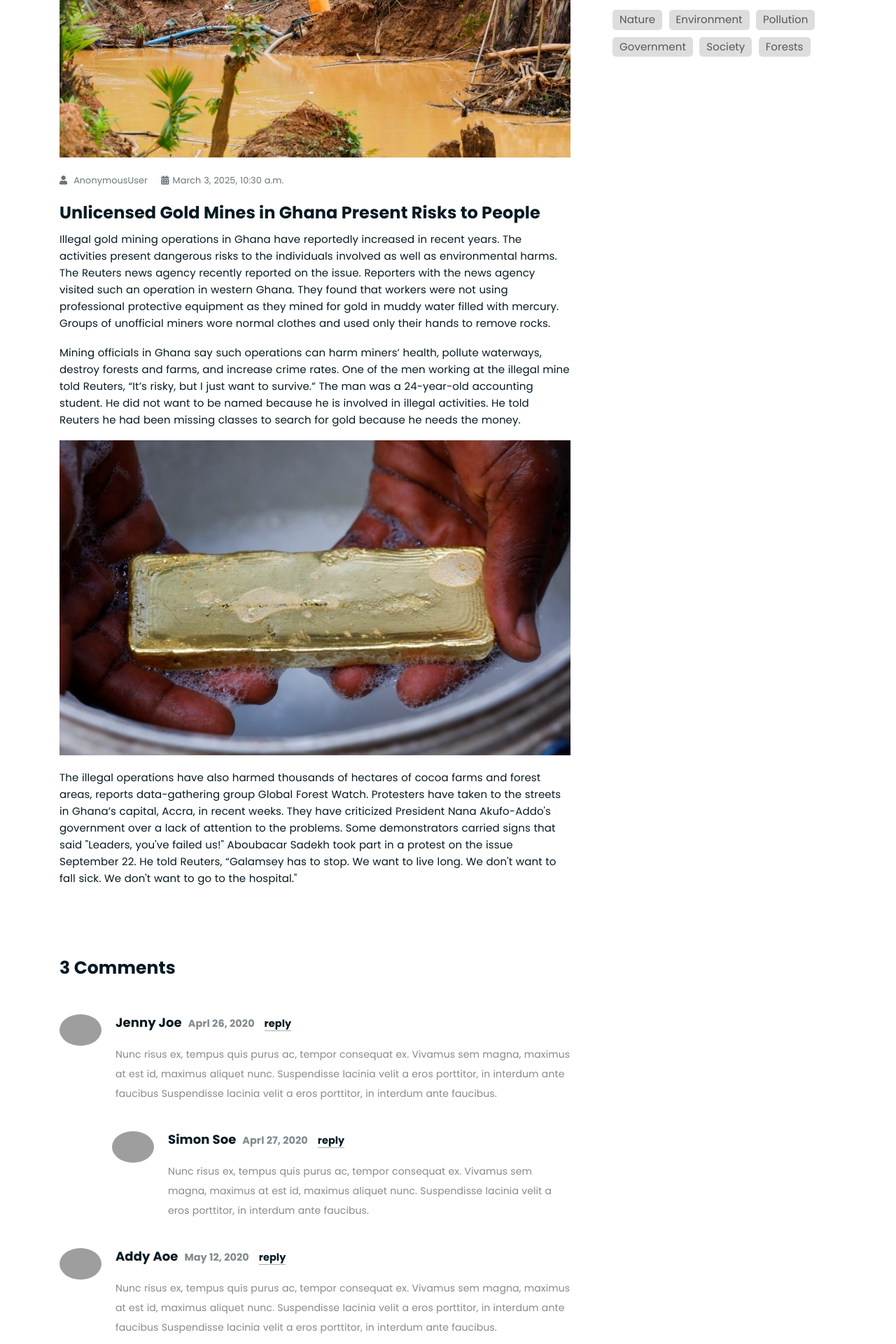
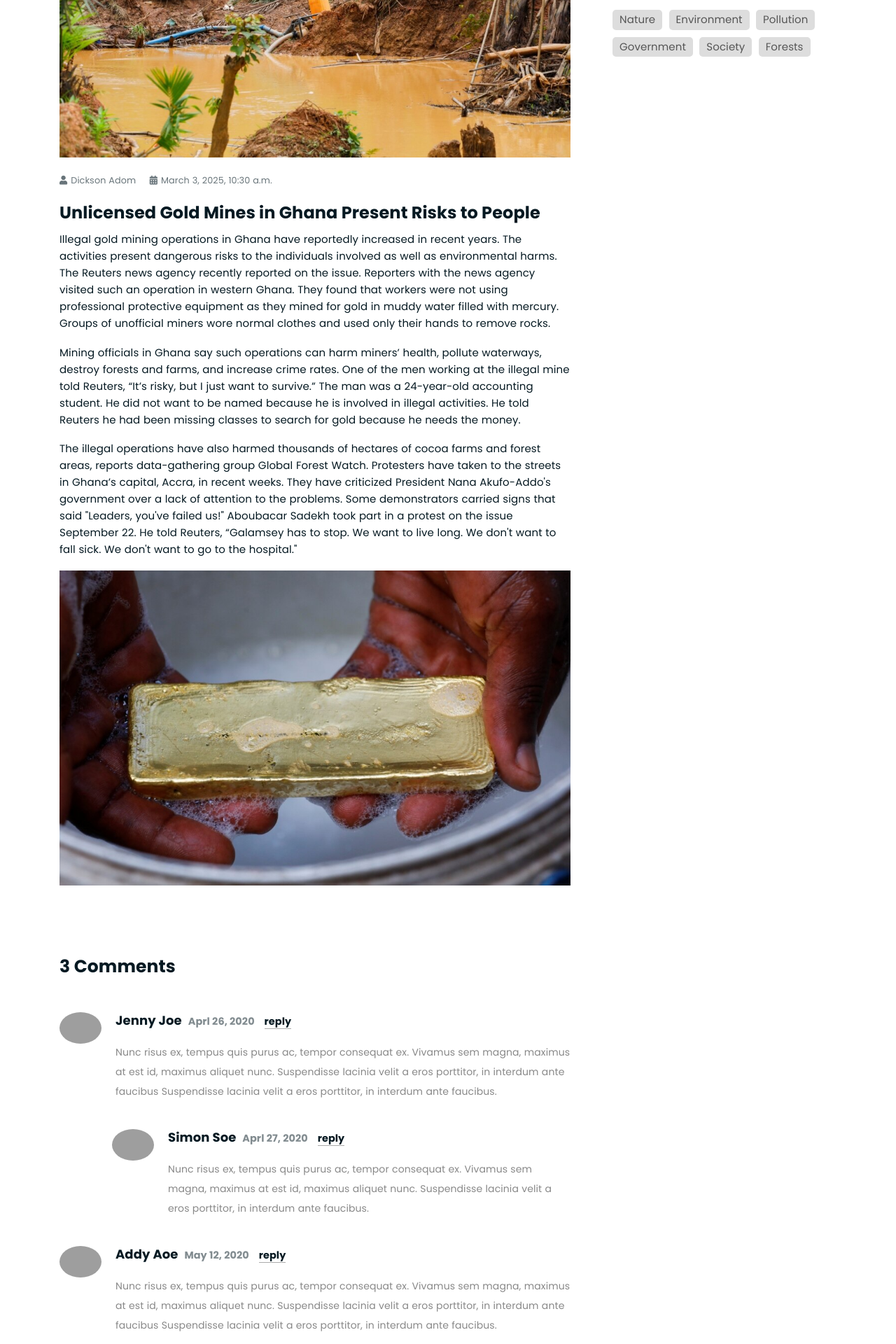
Before and after one commit to jincespublication/ronag, a Django app: page /singleNews.html/2 in a window 1280 px wide. Shown: the part 938-2858 px from the top of the page at 70% size. Run offline with Django 5.2, Linux system fonts and the light colour scheme; data comes from the database, SQL or seed files in the repository; both versions use the stored data as it was after the commit; some libraries are stand-ins or nearby versions; some web fonts are replaced; grey boxes are pictures that could not be loaded.

Commit message:
Deploying to Render

```diff
--- a/templates/news.html
+++ b/templates/news.html
@@ -30,7 +30,7 @@
 						<div class="news-text-box">
 							<h3><a href="{% url 'singleNews' post.id %}">{{post.title}}</a></h3>
 							<p class="blog-meta">
-								<span class="author"><i class="fas fa-user"></i> Admin</span>
+								<span class="author"><i class="fas fa-user"></i> Dickson Adom</span>
 								<span class="date"><i class="fas fa-calendar"></i>{{post.date}}</span>
 							</p>
 							<p class="excerpt">{{post.paragraph1}}</p>
--- a/templates/singleNews.html
+++ b/templates/singleNews.html
@@ -34,7 +34,8 @@
 							<p></p>
 							{% endif %}
 							<p class="blog-meta">
-								<span class="author"><i class="fas fa-user"></i> {{user}}</span>
+								{% comment %} <span class="author"><i class="fas fa-user"></i> {{user}}</span> {% endcomment %}
+								<span class="author"><i class="fas fa-user"></i>Dickson Adom</span>
 								<span class="date"><i class="fas fa-calendar"></i>{{post.date}}</span>
 							</p>
 							<h2>{{post.title}}</h2>
@@ -46,14 +47,16 @@
 								<p>{{post.paragraph2}}</p>
 							{% endif %}
 
+
+
+							{% if post.paragraph3 %}
+								<p>{{post.paragraph3}}</p>
+							{% endif %}
+
 							{% if post.image2 %}
 							<div class="single-artcile-bg">
 								<img style="height: 100%; width: 100%; object-fit: cover; object-position: center;" src="{{post.image2.url}}" alt="">
 							</div>
-							{% endif %}
-
-							{% if post.paragraph3 %}
-								<p>{{post.paragraph3}}</p>
 							{% endif %}
 
 							{% if post.paragraph4 %}
```
Also changed, not shown: db.sqlite3.
